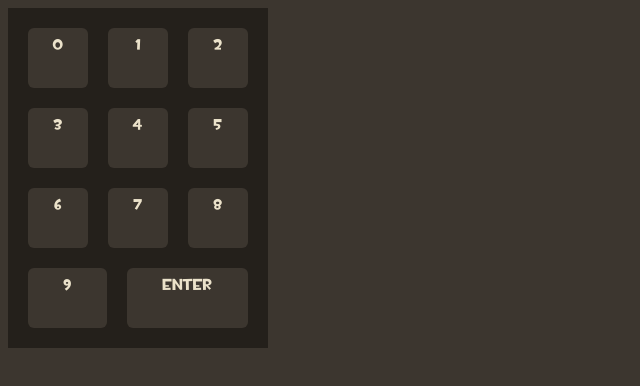
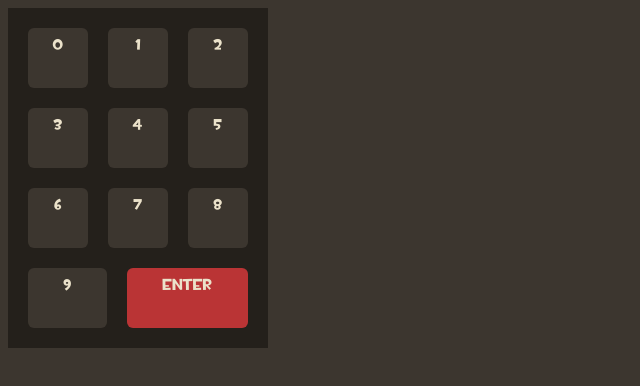
Before and after one commit to jack-scrap/tf-calc, a plain HTML site: page index.html in a window 1280 px wide. Shown: the whole page, without its empty margins (0-640 px from the left). Drawn offline with nearby package versions, Linux system fonts and the light colour scheme; files that its build step writes are made by us from their sources.

Commit message:
Updated color of enter key

```diff
--- a/main.js
+++ b/main.js
@@ -3,5 +3,5 @@ $(document).ready(function() {
 		$("#keyPad").append(`<div class="btn">${i}</div>`);
 	}
 
-	$("#keyPad").append("<div class='btn'>Enter</div>");
+	$("#keyPad").append("<div class='btn' id='enter'>Enter</div>");
 });
--- a/main.scss
+++ b/main.scss
@@ -31,6 +31,10 @@ body {
 	cursor: pointer;
 }
 
+#enter {
+	background: #BA3435;
+}
+
 #keyPad {
 	display: flex;
 	flex-wrap: wrap;
```
